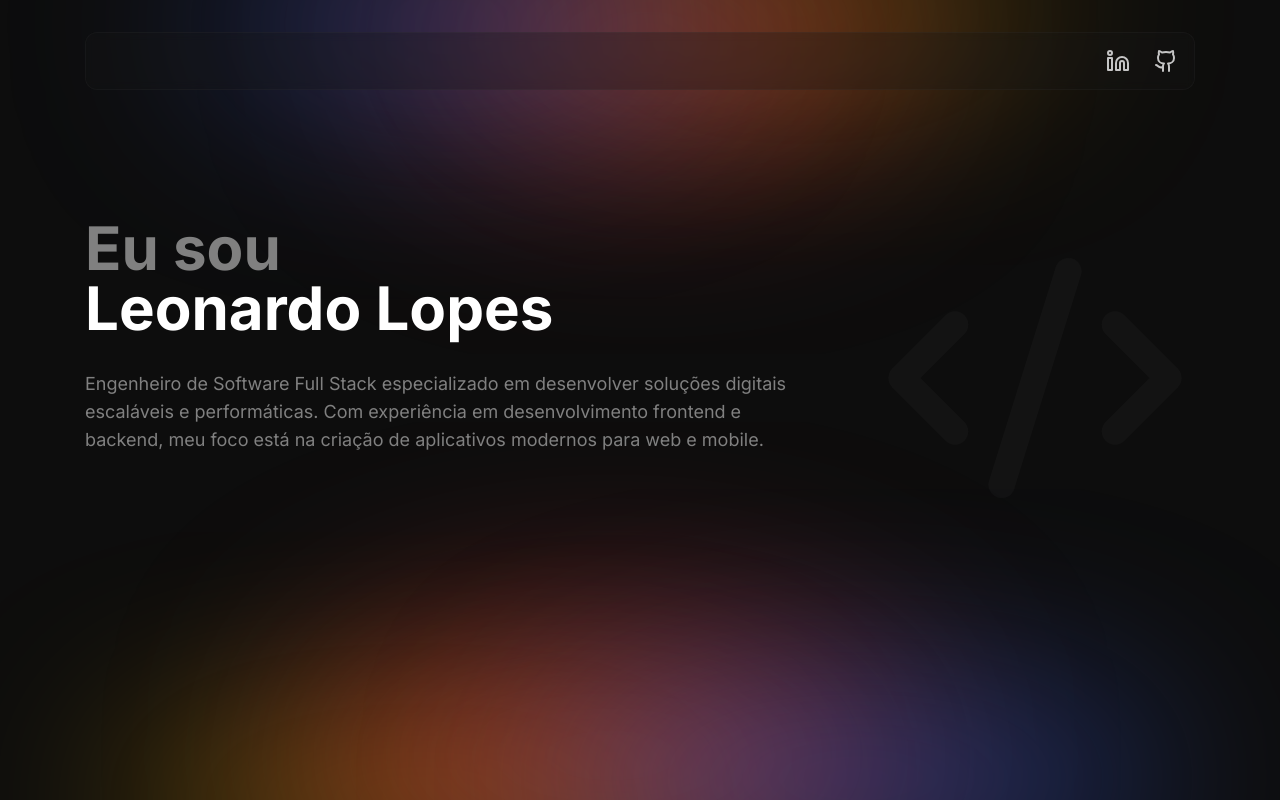
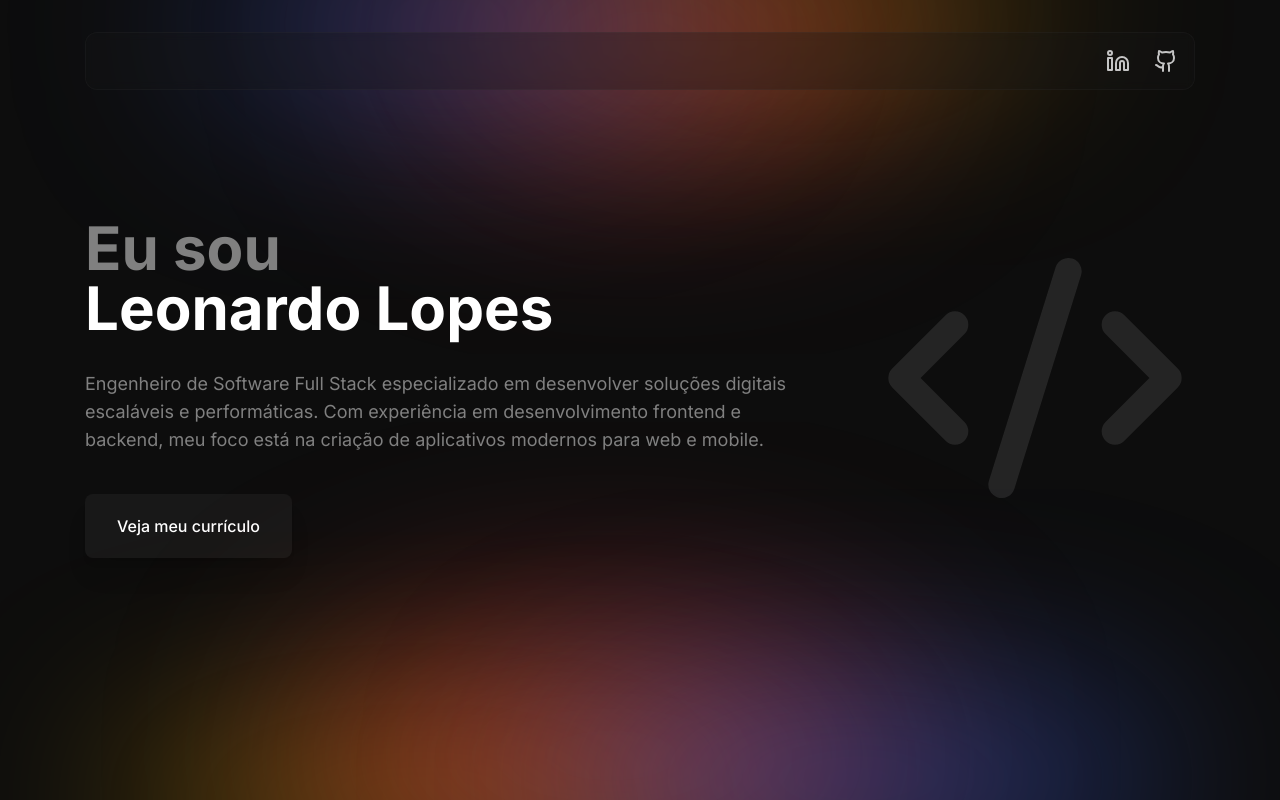
Before and after one commit to LeonardoWlopes/leonardolopes.tech, a Next.js app: page / in a window 1280 px wide. Built offline with nearby package versions, Linux system fonts and the light colour scheme.

Commit message:
feat: button component

```diff
--- a/package.json
+++ b/package.json
@@ -14,6 +14,7 @@
 		"next": "14.1.4",
 		"react": "^18",
 		"react-dom": "^18",
+		"tailwind-merge": "^2.2.2",
 		"zod": "^3.22.4"
 	},
 	"devDependencies": {
--- a/src/app/layout.tsx
+++ b/src/app/layout.tsx
@@ -13,7 +13,7 @@ import { Header } from '@/components/header'
 const inter = Inter({ subsets: ['latin'] })
 
 export const metadata: Metadata = {
-	title: 'Leonardo Lopes',
+	title: 'Leonardo Lopes | Engenheiro de Software Full Stack',
 	description: '',
 }
 
@@ -30,7 +30,12 @@ export default function RootLayout({
 					`relative min-h-screen overflow-x-hidden bg-main-bg px-4 py-8 antialiased items-center flex flex-col ${inter.className}`
 				}
 			>
-				<Image className="absolute top-0" src={topBackground} alt="" />
+				<Image
+					className="absolute top-0"
+					src={topBackground}
+					alt=""
+					draggable={false}
+				/>
 
 				<Header />
 
@@ -40,6 +45,7 @@ export default function RootLayout({
 					className="absolute bottom-0"
 					src={bottomBackground}
 					alt=""
+					draggable={false}
 				/>
 			</body>
 		</html>
--- a/src/app/page.tsx
+++ b/src/app/page.tsx
@@ -1,4 +1,10 @@
+// components
+import { Button } from '@/components/button'
 import { CodeXml } from 'lucide-react'
+import Link from 'next/link'
+
+// utils
+import { env } from '@/env'
 
 export default function Home() {
 	return (
@@ -11,7 +17,7 @@ export default function Home() {
 					</strong>
 				</h1>
 
-				<p className="z-10 max-w-[730px] text-start text-dark-gray text-sm md:text-lg">
+				<p className="z-10 mb-10 max-w-[730px] text-start text-dark-gray text-sm md:text-lg">
 					Engenheiro de Software Full Stack especializado em
 					desenvolver soluções digitais escaláveis e performáticas.
 					Com experiência em desenvolvimento frontend e backend, meu
@@ -19,7 +25,15 @@ export default function Home() {
 					mobile.
 				</p>
 
-				<CodeXml className="absolute right-0 hidden h-80 w-80 text-dark-gray/5 sm:block" />
+				<div className="flex gap-4">
+					<Link href={env.CV_URL} target="_blank">
+						<Button className="">Veja meu currículo</Button>
+					</Link>
+
+					{/* <Button>Entre em contato</Button> */}
+				</div>
+
+				<CodeXml className="absolute right-0 hidden h-80 w-80 text-dark-gray/20 sm:block" />
 			</section>
 		</main>
 	)
--- /dev/null
+++ b/src/components/button.tsx
@@ -0,0 +1,33 @@
+import type { ComponentProps } from 'react'
+
+// utils
+import { twMerge } from 'tailwind-merge'
+
+// types
+interface IButtonProps extends ComponentProps<'button'> {
+	variant?: keyof typeof VARIANTS
+}
+
+const VARIANTS = {
+	primary: 'text-white shadow-xl bg-onyx hover:bg-onyx/80',
+	secondary: '',
+}
+
+export function Button({
+	type,
+	className,
+	variant = 'primary',
+	...rest
+}: IButtonProps) {
+	return (
+		<button
+			type={type}
+			className={twMerge(
+				'cursor-pointer rounded-lg px-8 py-[20px] font-medium text-dark-gray transition-colors duration-200 ease-in-out',
+				VARIANTS[variant],
+				className,
+			)}
+			{...rest}
+		/>
+	)
+}
--- a/src/env.ts
+++ b/src/env.ts
@@ -5,6 +5,7 @@ export const env = createEnv({
 	server: {
 		LINKEDIN_URL: z.string().url(),
 		GITHUB_URL: z.string().url(),
+		CV_URL: z.string().url(),
 	},
 
 	client: {},
@@ -12,5 +13,6 @@ export const env = createEnv({
 	runtimeEnv: {
 		LINKEDIN_URL: process.env.LINKEDIN_URL,
 		GITHUB_URL: process.env.GITHUB_URL,
+		CV_URL: process.env.CV_URL,
 	},
 })
--- a/tailwind.config.ts
+++ b/tailwind.config.ts
@@ -13,6 +13,7 @@ const config: Config = {
 				'main-bg': 'var(--main-bg)',
 				'light-gray': '#C5C5C5',
 				'dark-gray': '#808080',
+				onyx: "#181818"
 			},
 			maxWidth: {
 				limit: '1110px',
```
Also changed, not shown: 2 other files (tests, documents, lock files or other folders).
